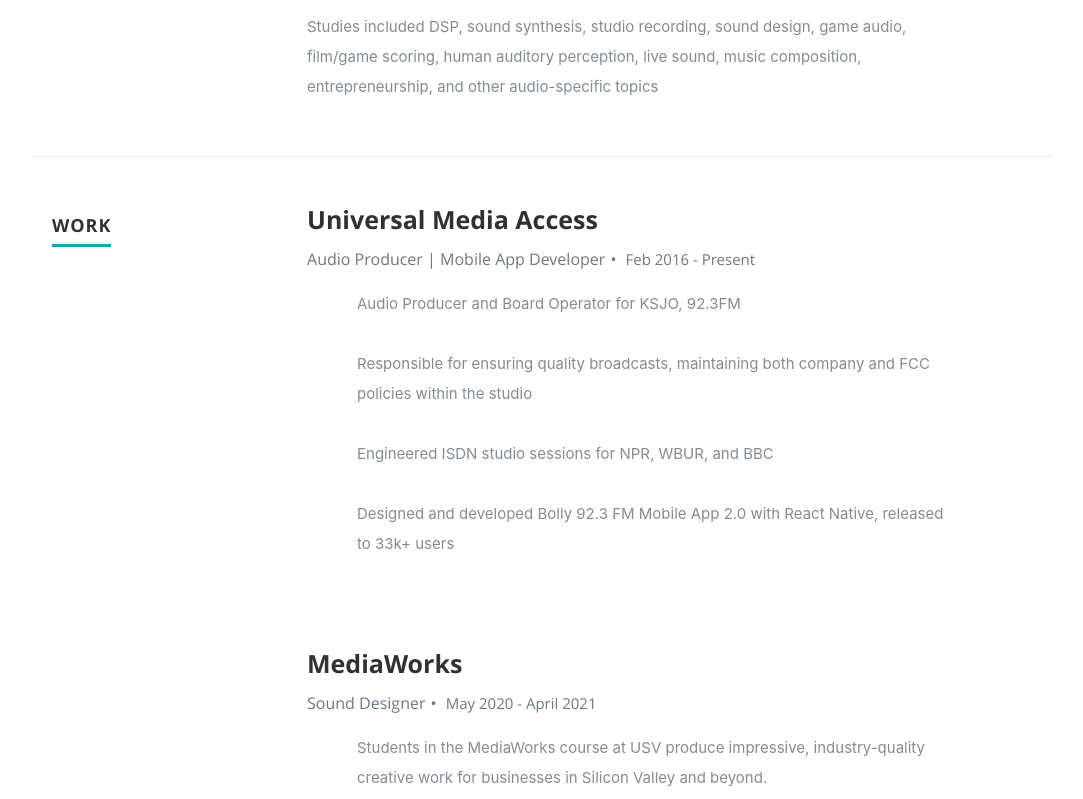
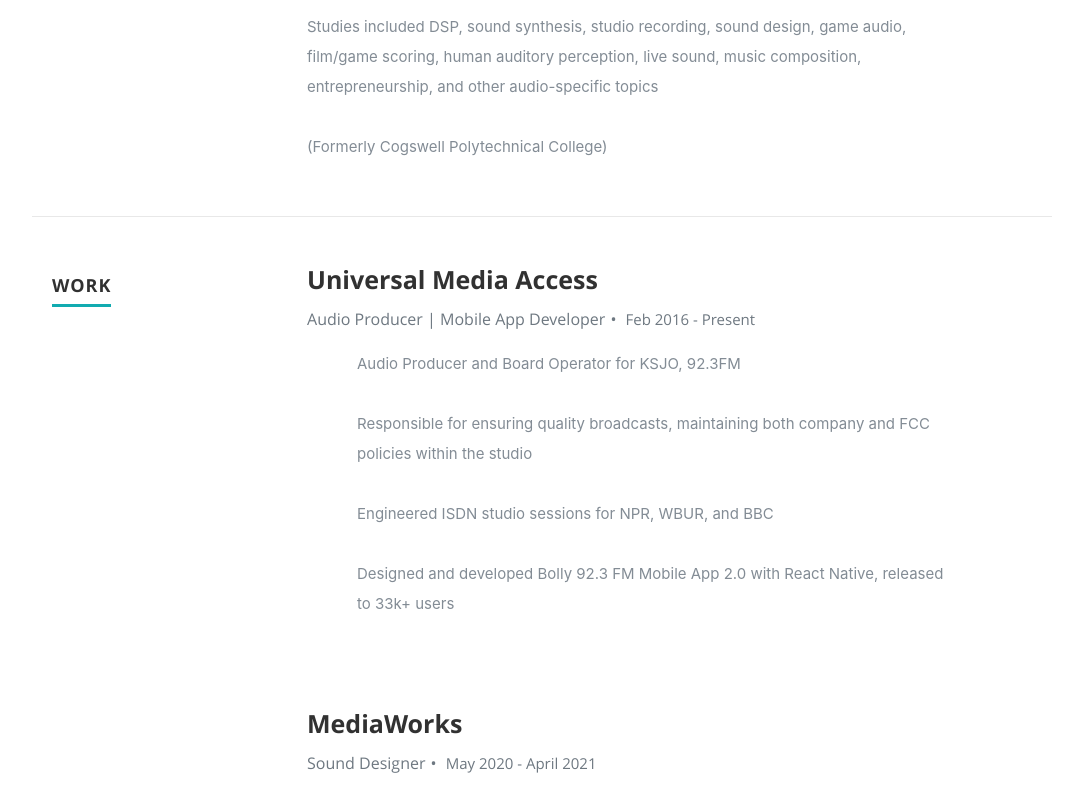
Before and after one commit to thecluff/new-portfolio, a React (Create React App) app: page / in a window 1280 px wide. Shown: the part 2240-3039 px from the top of the page, without its empty margins (98-1181 px from the left). Built offline with nearby package versions, Linux system fonts and the light colour scheme.

Commit message:
resume changes

```diff
--- a/src/components/Resume.js
+++ b/src/components/Resume.js
@@ -54,6 +54,7 @@ export default class Resume extends Component {
                         </em>
                       </p>
                       <p>{item.Achievements}</p>
+                      <p>{item.Achievements2}</p>
                     </div>
                   </div>
                 );
--- a/src/resumeData.js
+++ b/src/resumeData.js
@@ -30,7 +30,8 @@ let resumeData = {
         "specialization":"B.S.  Digital Audio Technology",
         "MonthOfPassing":"Aug",
         "YearOfPassing":"2021",
-        "Achievements":"Studies included DSP, sound synthesis, studio recording, sound design, game audio, film/game scoring, human auditory perception, live sound, music composition, entrepreneurship, and other audio-specific topics "
+        "Achievements":"Studies included DSP, sound synthesis, studio recording, sound design, game audio, film/game scoring, human auditory perception, live sound, music composition, entrepreneurship, and other audio-specific topics",
+        "Achievements2":"(Formerly Cogswell Polytechnical College)"
       },
     ],
     "work":[
@@ -208,10 +209,16 @@ let resumeData = {
         "url":"https://video.wixstatic.com/video/8ac7e7_255db392c13d490fa6510f8b46731557/1080p/mp4/file.mp4"
       },
       {
-        "name":"teamHODL - teamHODL EP (2017)",
-        "description":"Composer, Producer, Engineer",
-        "imgurl":"https://res.cloudinary.com/teamhodl/image/upload/v1587503325/teamhodl_content/thodl_album_whqsdg.jpg",
-        "url":"https://album.link/s/1g2T2l1RoNH0mrX9apjwA9"
+        "name":"NPR | How I Built This Ft. Gary Kremen (October 2016) [Unreleased]",
+        "description":"Remote Audio Engineer (ISDN)",
+        "imgurl":"https://media.npr.org/assets/img/2018/08/03/npr_hibt_podcasttile_sq-98320b282169a8cea04a406530e6e7b957665b3f.jpg?s=500",
+        "url":"https://www.npr.org/podcasts/510313/how-i-built-this"
+      },
+      {
+        "name":"BBC - The Documentary | Magical Money (2018)",
+        "description":"Featured music production",
+        "imgurl":"https://res.cloudinary.com/teamhodl/image/upload/v1634451462/teamhodl_content/p066l8tv_tsfmet.jpg",
+        "url":"https://www.bbc.co.uk/programmes/w3csxg99"
       },
       {
         "name":"teamHODL - 2.0 EP (2021)",
```
